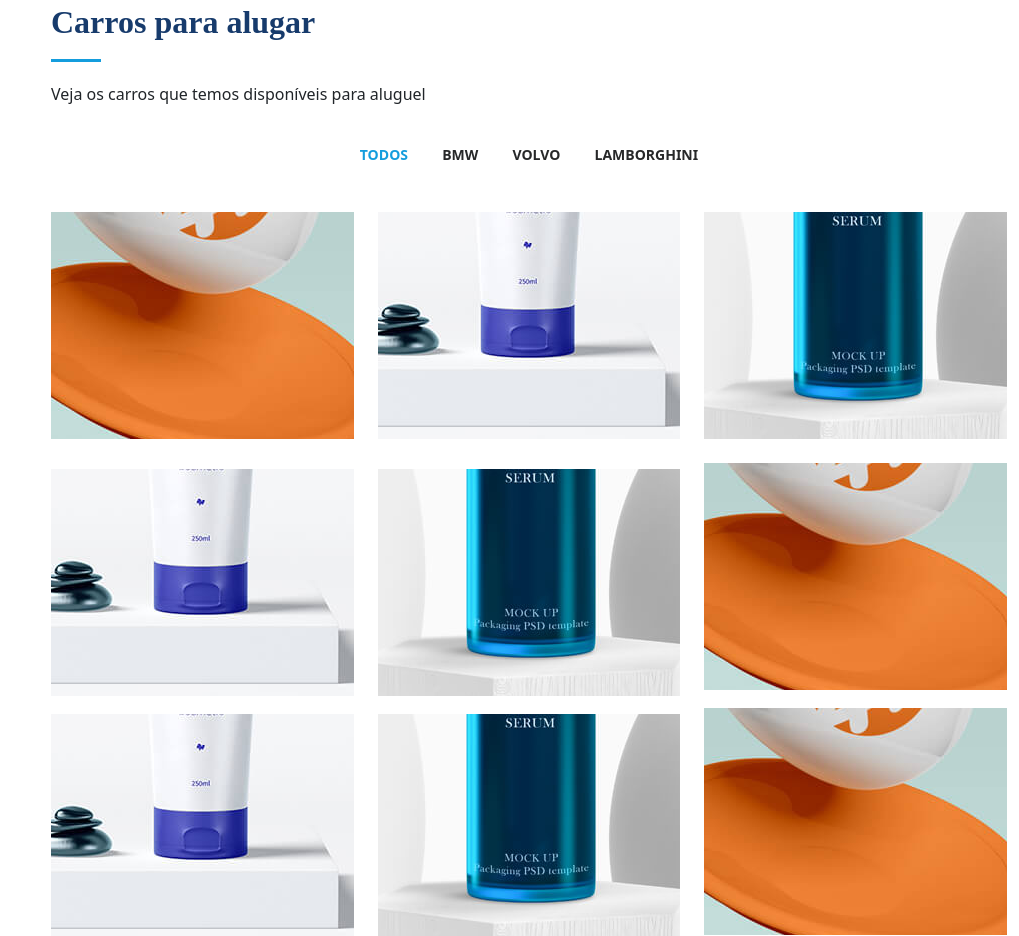
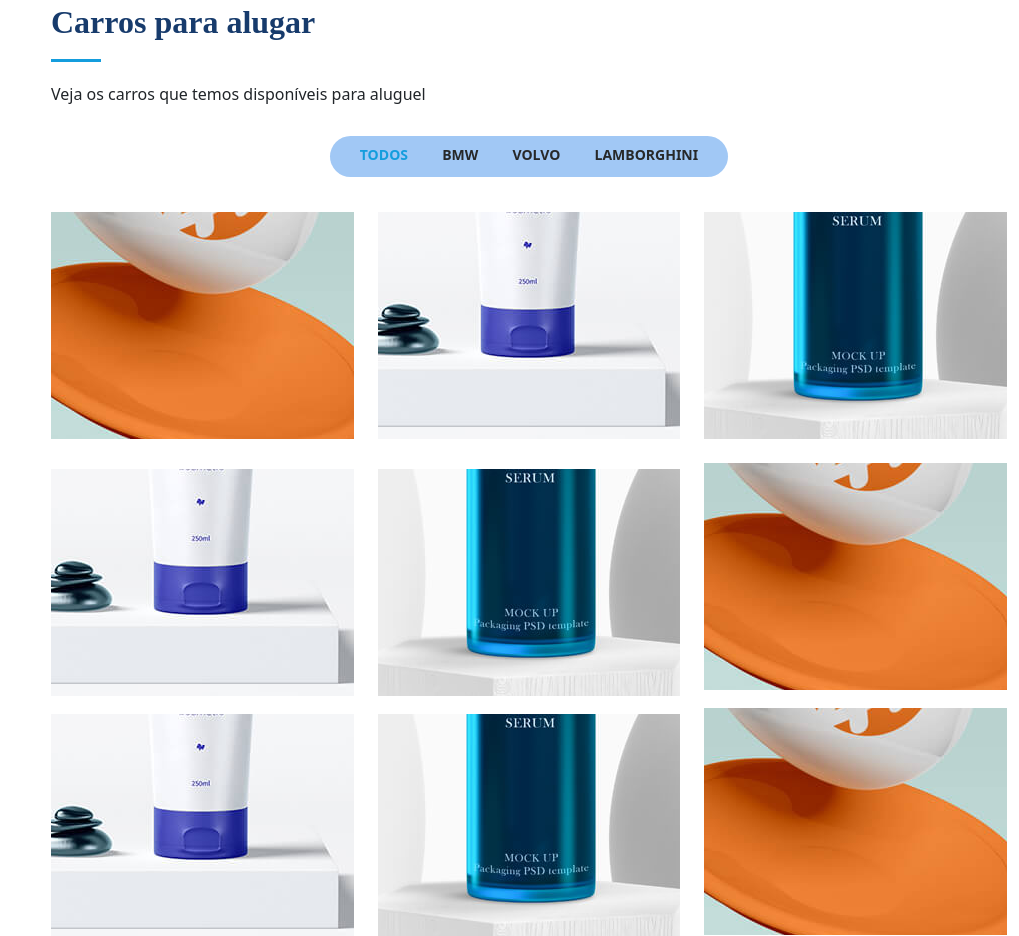
Before and after one commit to giovannacampoos/frata-cars, a plain HTML site: page index.html in a window 1280 px wide. Shown: the part 3395-4331 px from the top of the page, without its empty margins (261-1280 px from the left). Drawn offline with Linux system fonts and the light colour scheme; a web font is replaced by a local one.

Commit message:
updatecss

```diff
--- a/css/style.css
+++ b/css/style.css
@@ -539,7 +539,7 @@ section {
   margin: 0 auto 35px auto;
   list-style: none;
   text-align: center;
-  background: #fff;
+  background: rgb(161, 200, 245);
   border-radius: 50px;
   padding: 2px 15px;
 }
```
